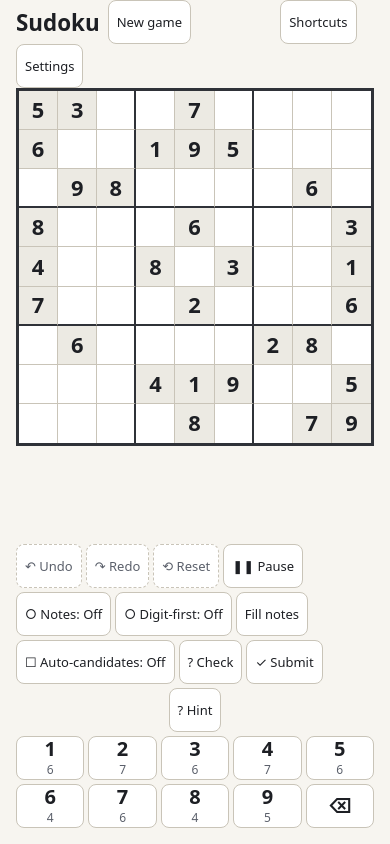
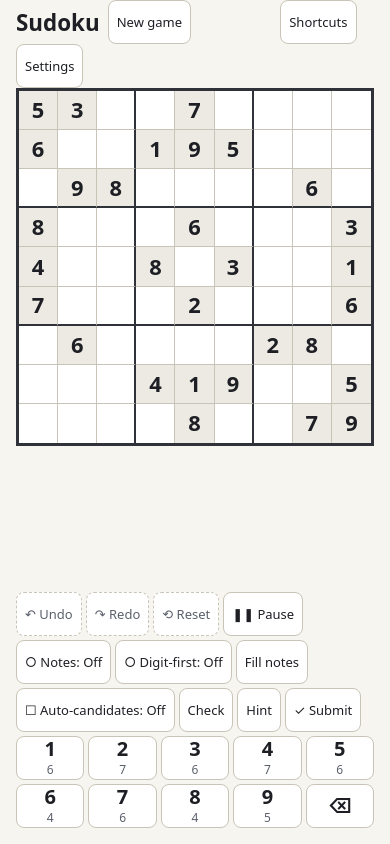
Before and after one commit to JonahBreipohl/sudoku, a React (Vite) app: page / in a window 390 px wide. Built offline with nearby package versions, Linux system fonts and the light colour scheme.

Commit message:
Move Hint button into the controls row; keep phone layout in three rows
Co-Authored-By: Claude Sonnet 5.5 <noreply@anthropic.com>
Claude-Session: https://claude.ai/code/session_01EhhwW2A9qHrAkB5t7xcAgg

```diff
--- a/src/ui/App.tsx
+++ b/src/ui/App.tsx
@@ -2,7 +2,7 @@ import { useCallback, useEffect, useMemo, useReducer, useRef, useState } from "r
 import { findConflicts, UNITS, type Digit } from "../engine";
 import type { Hint } from "../analysis/hints";
 import type { HintTier } from "../state/events";
-import { HintButton } from "./components/HintButton";
+import { HintButton, HintPanel } from "./components/HintButton";
 import { marksAtStep } from "./timeline";
 import type { Level } from "../engine/step";
 import { SAMPLE_EASY } from "../engine/samples";
@@ -489,10 +489,9 @@ function Game({ pending, onNewGame }: { pending: boolean; onNewGame: (level: Lev
             onViewResult={() => setResultDismissed(false)}
             resultOpen={resultOpen}
             checkResult={checkResult}
+            hintButton={<HintButton busy={hintBusy} disabled={submitted || pending} onHint={onHint} />}
           />
-          {!paused && (
-            <HintButton hint={currentHint} busy={hintBusy} disabled={submitted || pending} onHint={onHint} onApply={onApplyHint} />
-          )}
+          {!paused && currentHint && <HintPanel hint={currentHint} canApply={!submitted} onApply={onApplyHint} />}
           {showAnalysis && (
             <AnalysisPanel
               ref={analysisRef}
--- a/src/ui/components/Controls.tsx
+++ b/src/ui/components/Controls.tsx
@@ -1,3 +1,4 @@
+import type { ReactNode } from "react";
 import { useEffect, useRef, useState } from "react";
 import { checkMessage } from "../../state/check";
 import { ConfirmDialog } from "./ConfirmDialog";
@@ -27,6 +28,7 @@ interface ControlsProps {
   resultOpen: boolean;
   /** Result of the last Check while the board is unchanged, else null. */
   checkResult: { mistakes: number } | null;
+  hintButton: ReactNode;
 }
 
 export function Controls({
@@ -51,6 +53,7 @@ export function Controls({
   onViewResult,
   resultOpen,
   checkResult,
+  hintButton,
 }: ControlsProps) {
   const active = notesMode || shiftHeld;
   const [confirming, setConfirming] = useState(false);
@@ -104,8 +107,9 @@ export function Controls({
         <span aria-hidden="true">{autoCandidates ? "☑" : "☐"}</span> Auto-candidates: {autoCandidates ? "On" : "Off"}
       </button>
       <button type="button" className="ctl" onClick={onCheck}>
-        <span aria-hidden="true">?</span> Check
+        Check
       </button>
+      {hintButton}
       {submitted ? (
         <button ref={resultButton} type="button" className="ctl" aria-haspopup="dialog" onClick={onViewResult}>
           <span aria-hidden="true">✓</span> View result
--- a/src/ui/components/HintButton.tsx
+++ b/src/ui/components/HintButton.tsx
@@ -1,34 +1,31 @@
 import type { Hint } from "../../analysis/hints";
 
-const NEXT_LABEL = { nudge: "Hint", technique: "More hint", reveal: "Show answer" } as const;
 
 interface HintButtonProps {
-  /** The hint shown for the current board, or null before one was asked for. */
-  hint: Hint | null;
   busy: boolean;
   disabled: boolean;
   onHint: () => void;
-  onApply: () => void;
 }
 
-/** Hint button and the panel for the current hint; escalation lives in the caller. */
-export function HintButton({ hint, busy, disabled, onHint, onApply }: HintButtonProps) {
-  const label = !hint ? NEXT_LABEL.nudge : hint.tier === "nudge" ? NEXT_LABEL.technique : hint.tier === "technique" ? NEXT_LABEL.reveal : "Hint";
+/** The button sits in the controls row; escalation lives in the caller. */
+export function HintButton({ busy, disabled, onHint }: HintButtonProps) {
   return (
-    <>
     <button type="button" className="ctl" disabled={disabled || busy} onClick={onHint} aria-keyshortcuts="Shift+H">
-        <span aria-hidden="true">?</span> {label}
+      Hint
     </button>
-      {hint && (
+  );
+}
+
+/** The current hint's text, with Apply once a reveal places a digit. */
+export function HintPanel({ hint, canApply, onApply }: { hint: Hint; canApply: boolean; onApply: () => void }) {
+  return (
     <div className="hint-panel" role="group" aria-label="Hint" data-tier={hint.tier}>
       <p className="hint-panel__text">{hint.text}</p>
-          {hint.tier === "reveal" && hint.placement && !disabled && (
+      {hint.tier === "reveal" && hint.placement && canApply && (
         <button type="button" className="ctl" onClick={onApply}>
           Apply
         </button>
       )}
     </div>
-      )}
-    </>
   );
 }
--- a/src/ui/styles.css
+++ b/src/ui/styles.css
@@ -360,6 +360,7 @@ button {
   padding-inline: 0.75rem;
   font-weight: 700;
 }
+.check-status:empty { padding-inline: 0; }
 .check-status--bad::before { content: "\2715\00a0"; }
 .check-status--ok::before { content: "\2713\00a0"; }
 
```
Also changed, not shown: 1 other file (tests, documents, lock files or other folders). Lines whose indentation alone changed are shown as unchanged.
